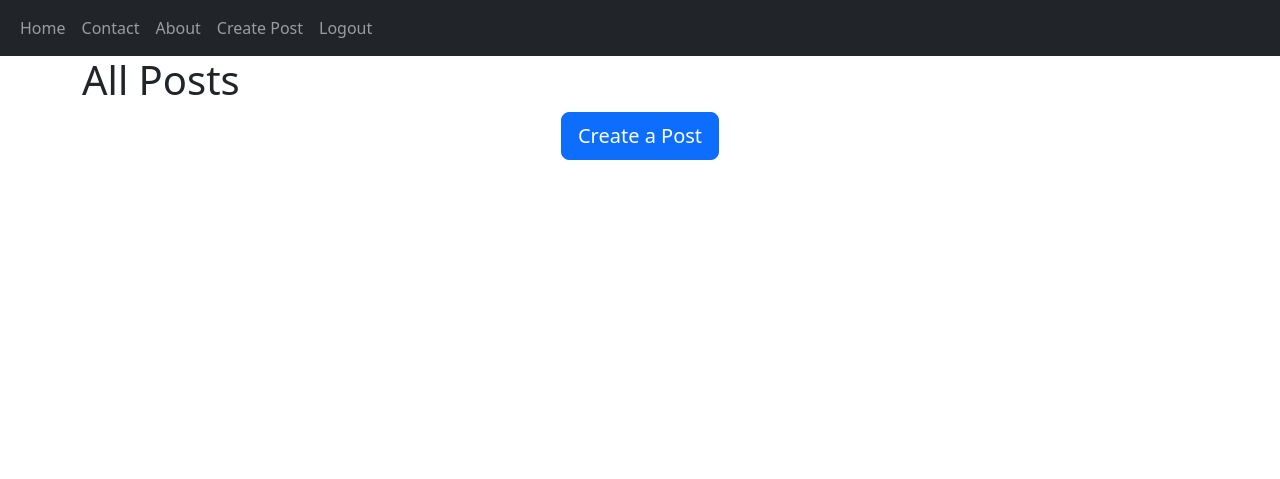
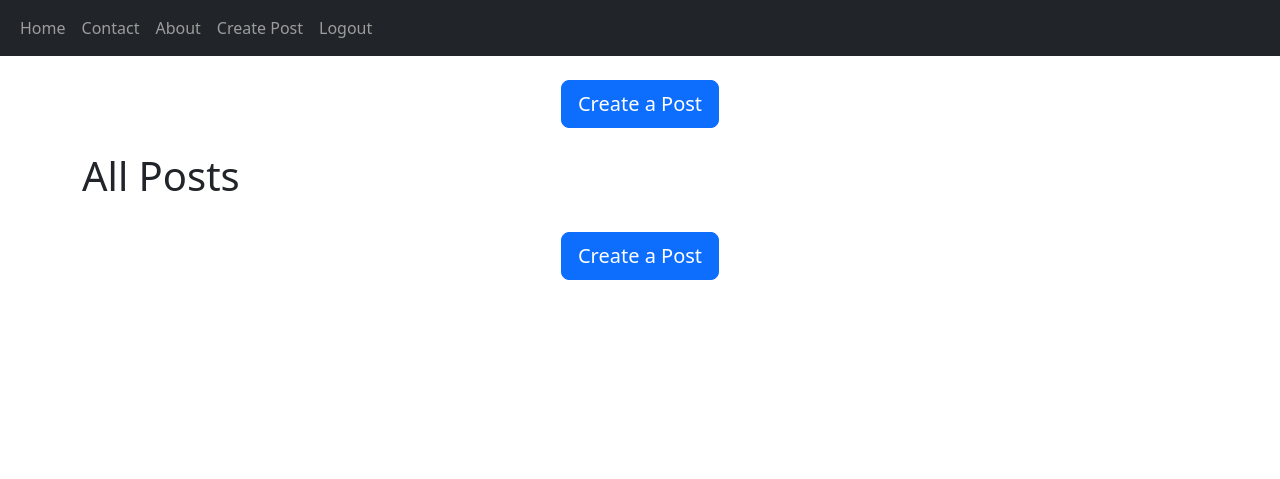
Before and after one commit to Priscilla-B/blog-app-with-flask, a Flask app: page / in a window 1280 px wide. Shown: the top 479 px of the page. Run offline with Flask 3, Linux system fonts and the light colour scheme; the visitor is signed in with stand-in values (Sample User, id 1); data that the repository does not hold is empty.

Commit message:
button to create post

```diff
--- a/blog_app/templates/index.html
+++ b/blog_app/templates/index.html
@@ -3,18 +3,11 @@
 {% block title %}Home{% endblock %}
 
 {% block content %}
+{% include 'partials/create_post_button.html' %}
 <h1>All Posts</h1>
 
 {% include 'partials/post_cards.html' %}
 <br>
-{% if current_user.is_authenticated %}
-<div align="center">
-    <a href="/create_post">
-        <button type="button" class="btn btn-primary btn-lg">
-            Create a Post
-        </button>
-    </a>
 
-</div>
-{% endif %}
+{% include 'partials/create_post_button.html' %}
 {% endblock %}
--- /dev/null
+++ b/blog_app/templates/partials/create_post_button.html
@@ -0,0 +1,12 @@
+{% if current_user.is_authenticated %}
+<br>
+<div align="center">
+    <a href="/create_post">
+        <button type="button" class="btn btn-primary btn-lg">
+            Create a Post
+        </button>
+    </a>
+
+</div>
+<br>
+{% endif %}
```
